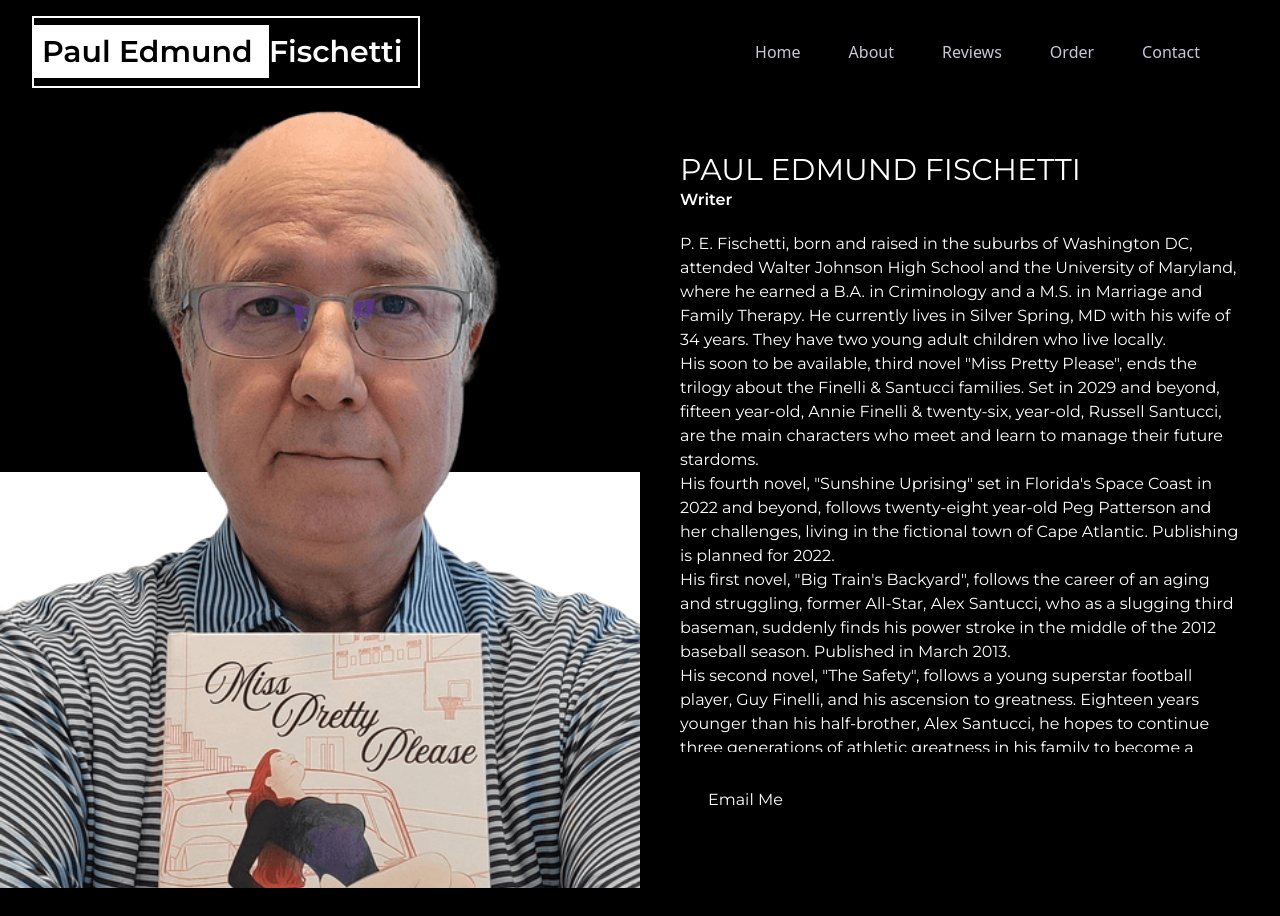
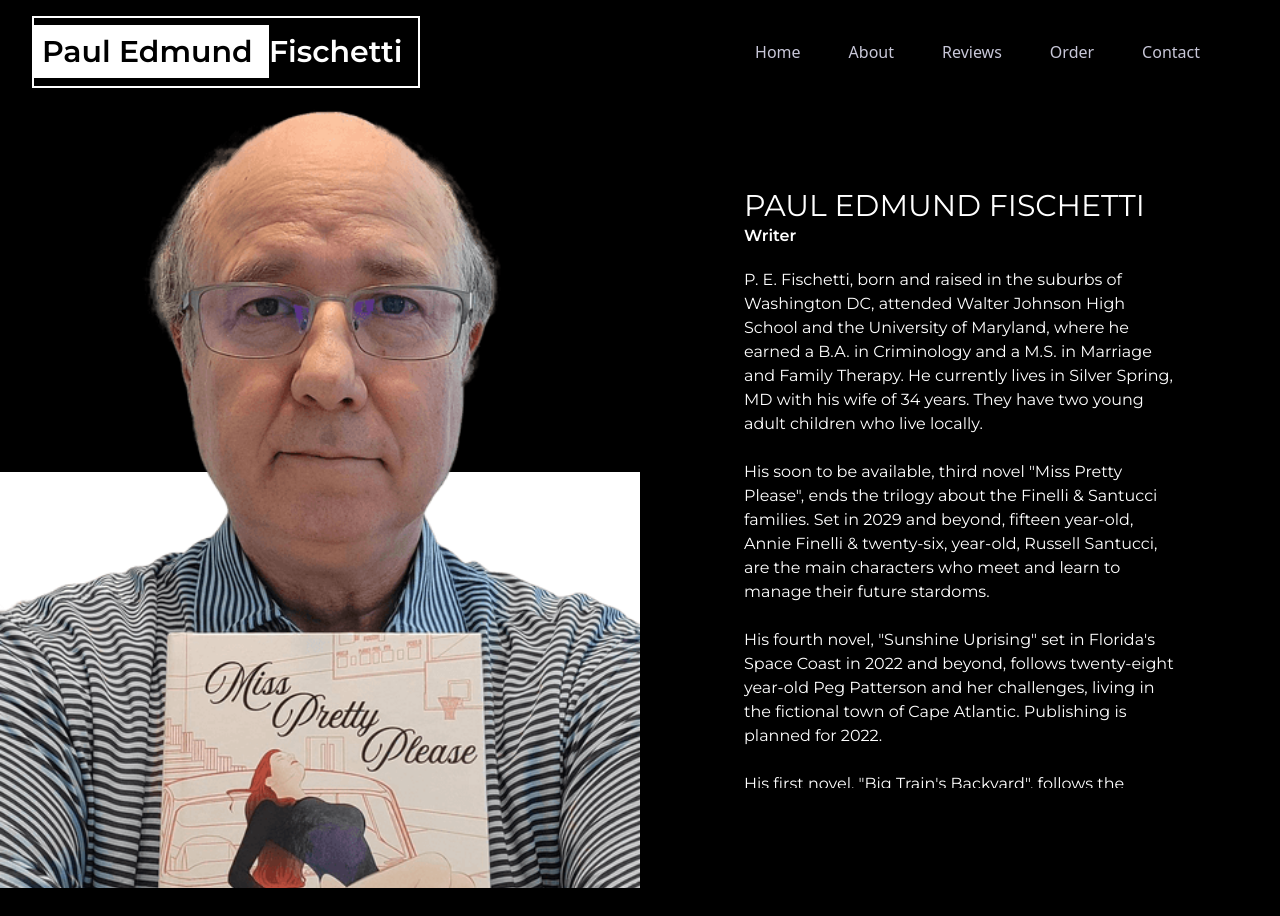
Before and after one commit to BinKevs/fischetti, a React (Create React App) app: page /#/author in a window 1280 px wide. Shown: the top 916 px of the page. Built offline with nearby package versions, Linux system fonts and the light colour scheme.

Commit message:
3 files change

```diff
--- a/src/index.css
+++ b/src/index.css
@@ -126,3 +126,25 @@
   height: 700px;
   z-index: -1;
 }
+::-webkit-scrollbar {
+  -webkit-appearance: none;
+}
+
+::-webkit-scrollbar:vertical {
+  width: 12px;
+}
+
+::-webkit-scrollbar:horizontal {
+  height: 12px;
+}
+
+::-webkit-scrollbar-thumb {
+  background-color: rgba(0, 0, 0, 0.5);
+  border-radius: 10px;
+  border: 2px solid #ffffff;
+}
+
+::-webkit-scrollbar-track {
+  border-radius: 10px;
+  background-color: #ffffff;
+}
--- a/src/views/Author.js
+++ b/src/views/Author.js
@@ -111,7 +111,7 @@ function Author() {
             />
           </div>
           <div class="flex bg-black text-white p-10">
-            <div class=" my-auto">
+            <div class=" my-auto px-16">
               <h1 class="text-3xl uppercase">Paul Edmund Fischetti</h1>
               <p class="font-semibold mb-5">Writer</p>
               <p className=" overflow-y-scroll max-h-[65vh]">
@@ -122,21 +122,25 @@ function Author() {
                 Spring, MD with his wife of 34 years. They have two young adult
                 children who live locally.
                 <br />
+                <br />
                 His soon to be available, third novel "Miss Pretty Please", ends
                 the trilogy about the Finelli & Santucci families. Set in 2029
                 and beyond, fifteen year-old, Annie Finelli & twenty-six,
                 year-old, Russell Santucci, are the main characters who meet and
                 learn to manage their future stardoms.
                 <br />
+                <br />
                 His fourth novel, "Sunshine Uprising" set in Florida's Space
                 Coast in 2022 and beyond, follows twenty-eight year-old Peg
                 Patterson and her challenges, living in the fictional town of
                 Cape Atlantic. Publishing is planned for 2022.
                 <br />
+                <br />
                 His first novel, "Big Train's Backyard", follows the career of
                 an aging and struggling, former All-Star, Alex Santucci, who as
                 a slugging third baseman, suddenly finds his power stroke in the
                 middle of the 2012 baseball season. Published in March 2013.
+                <br />
                 <br />
                 His second novel, "The Safety", follows a young superstar
                 football player, Guy Finelli, and his ascension to greatness.
@@ -153,6 +157,7 @@ function Author() {
                 residential Real Estate as well as re-modeling houses and
                 re-selling them.
                 <br />
+                <br />
                 Since Oct. 2016, he has lost fifty-five pounds and survived a
                 five-way, open-heart surgery in Oct. 2019. He has recovered
                 beautifully and stays physically active. Since he was a
@@ -162,6 +167,7 @@ function Author() {
                 in DC, watching the eventual World Series Champion, NY Yankees,
                 with Mickey Mantle & Roger Maris. The Senators won 4-1.
                 <br />
+                <br />
                 He has spent parts of the past eight winters in their condo on
                 the beach in Cape Canaveral, Florida walking on the sand,
                 swimming in the ocean, watching the occasional Space X
@@ -170,9 +176,6 @@ function Author() {
                 and smelling the night air as the moon crosses the sky.
                 <br />
               </p>
-              <button class="bg-black rounded-md py-3 px-7 mt-6 text-white">
-                Email Me
-              </button>
             </div>
           </div>
         </div>
--- a/src/views/Reviews.js
+++ b/src/views/Reviews.js
@@ -70,7 +70,7 @@ function Reviews() {
       <div className="h-full bg-black relative flex md:mt-[88px] mt-[82px] ">
         <div className="m-auto w-[80%] text-white">
           <div className="">
-            <div className="grid grid-cols-2 gap-8  glimpseReviewDiv">
+            <div className="grid grid-cols-1 gap-8  glimpseReviewDiv">
               <div className="">
                 <div className="py-8 uppercase text-white text-3xl font-semibold">
                   Let the Wonders of Second Chances Captivate You in P.E.
@@ -89,7 +89,7 @@ function Reviews() {
                   use, and alcohol consumption.
                 </div>
                 <Link to="reviews" className="text-lg py-12 text-white flex ">
-                  Read More{" "}
+                  Source{" "}
                   <IconContext.Provider
                     value={{
                       size: "1.8em",
@@ -118,7 +118,7 @@ function Reviews() {
                   use, and alcohol consumption.
                 </div>
                 <Link to="reviews" className="text-lg py-12 text-white flex ">
-                  Read More{" "}
+                  Source{" "}
                   <IconContext.Provider
                     value={{
                       size: "1.8em",
```
